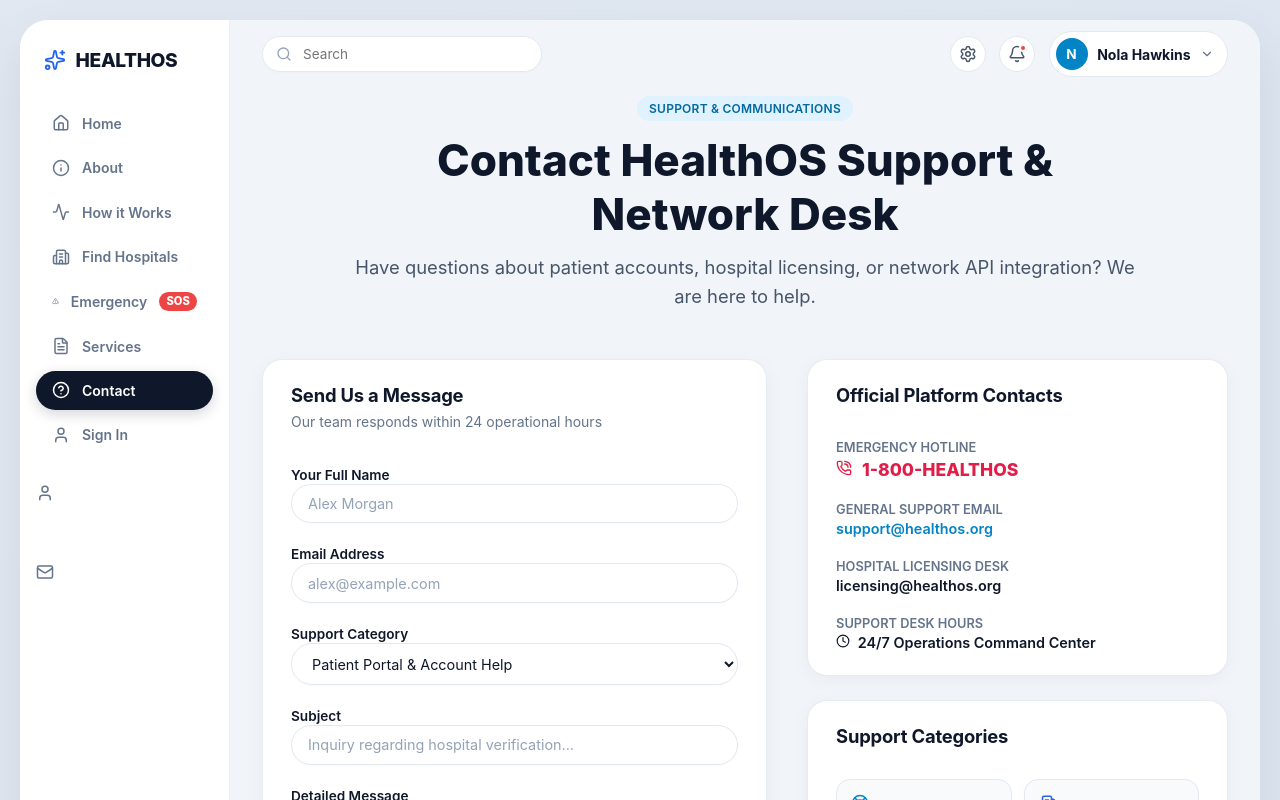
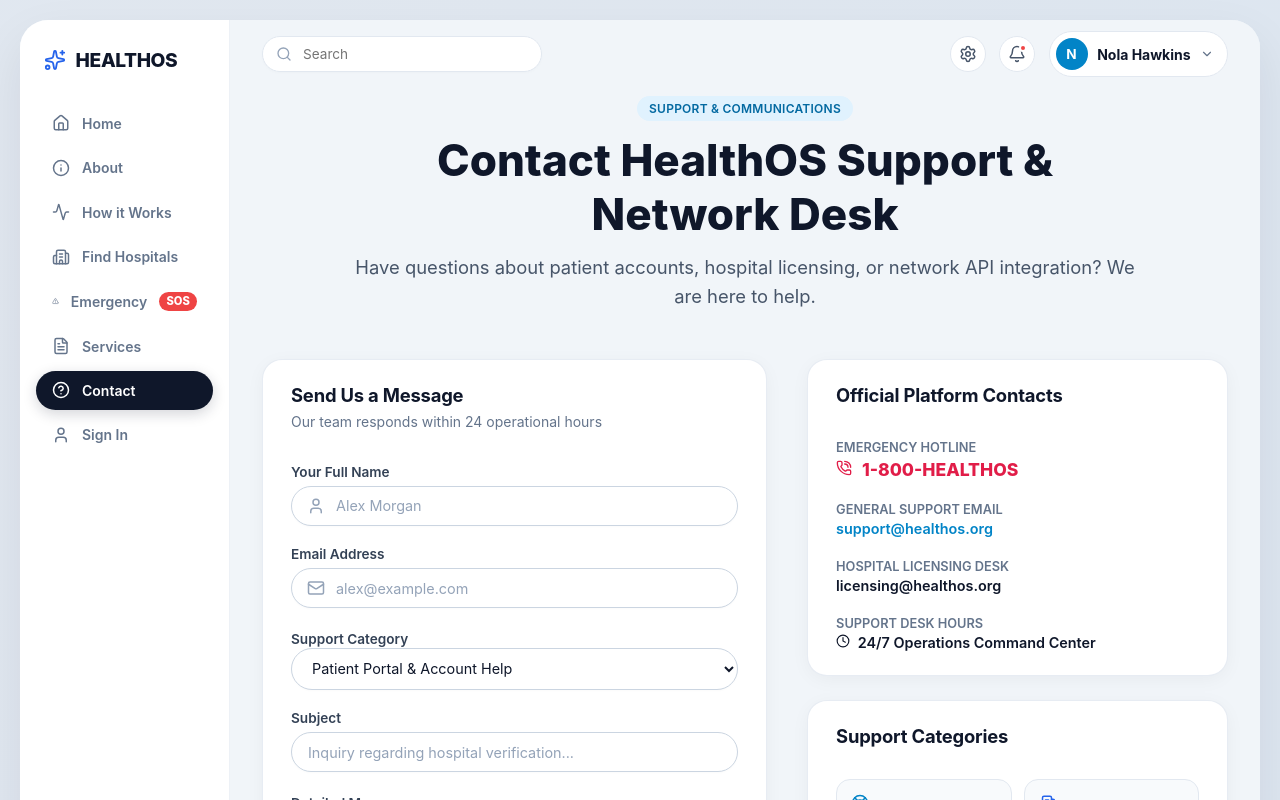
Before and after one commit to Akash-314/HealthOS, a React (Vite) app in the folder frontend/: page /contact in a window 1280 px wide. Shown: the top 800 px of the page. Built offline with nearby package versions, Linux system fonts and the light colour scheme; no server answers.

Commit message:
fix: enforce relative container positioning for input icons to prevent icons leaking to screen margins

```diff
--- a/frontend/src/components/ui/Input.css
+++ b/frontend/src/components/ui/Input.css
@@ -1,58 +1,70 @@
-.input-wrapper {
+/* Input Group Container & Positioning */
+.input-group {
+  margin-bottom: 1.25rem;
   display: flex;
   flex-direction: column;
   gap: 0.4rem;
-  margin-bottom: 1.25rem;
+  width: 100%;
 }
 
 .input-label {
   font-size: 0.85rem;
   font-weight: 600;
-  color: var(--color-text-heading);
+  color: #334155;
 }
 
+.input-wrapper,
 .input-container {
-  position: relative;
-  display: flex;
-  align-items: center;
+  position: relative !important;
+  display: flex !important;
+  align-items: center !important;
+  width: 100% !important;
+  box-sizing: border-box;
 }
 
 .input-icon {
-  position: absolute;
-  left: 1rem;
-  color: var(--color-text-muted);
-  pointer-events: none;
+  position: absolute !important;
+  left: 1rem !important;
+  top: 50% !important;
+  transform: translateY(-50%) !important;
+  color: #94a3b8 !important;
+  pointer-events: none !important;
+  z-index: 5 !important;
+  margin: 0 !important;
 }
 
 .input-field {
   width: 100%;
   padding: 0.65rem 1rem;
   background-color: #ffffff;
-  border: 1px solid #e2e8f0;
+  border: 1px solid #cbd5e1;
   border-radius: var(--radius-full);
-  color: var(--color-text-heading);
+  color: #0f172a;
   font-size: 0.9rem;
   transition: all 0.2s ease;
   box-shadow: 0 1px 2px rgba(0, 0, 0, 0.02);
+  box-sizing: border-box;
 }
 
-.input-container.has-icon .input-field {
-  padding-left: 2.75rem;
+.input-field.has-icon,
+.input-container.has-icon .input-field,
+.input-wrapper.has-icon .input-field {
+  padding-left: 2.75rem !important;
 }
 
 .input-field:focus {
   outline: none;
-  border-color: var(--color-primary-500);
+  border-color: #0284c7;
   box-shadow: 0 0 0 3px rgba(2, 132, 199, 0.12);
   background-color: #ffffff;
 }
 
 .input-field::placeholder {
-  color: var(--color-text-dim);
+  color: #94a3b8;
 }
 
 .input-error {
   font-size: 0.8rem;
-  color: var(--color-danger-500);
+  color: #ef4444;
   margin-top: 0.25rem;
 }
--- a/frontend/src/components/ui/Input.jsx
+++ b/frontend/src/components/ui/Input.jsx
@@ -6,7 +6,7 @@ export function Input({ label, error, icon: Icon, className, ...props }) {
   return (
     <div className="input-group">
       {label && <label className="input-label">{label}</label>}
-      <div className="input-wrapper">
+      <div className="input-container">
         {Icon && <Icon className="input-icon" size={18} />}
         <input
           className={clsx('input-field', Icon && 'has-icon', error && 'has-error', className)}
```
